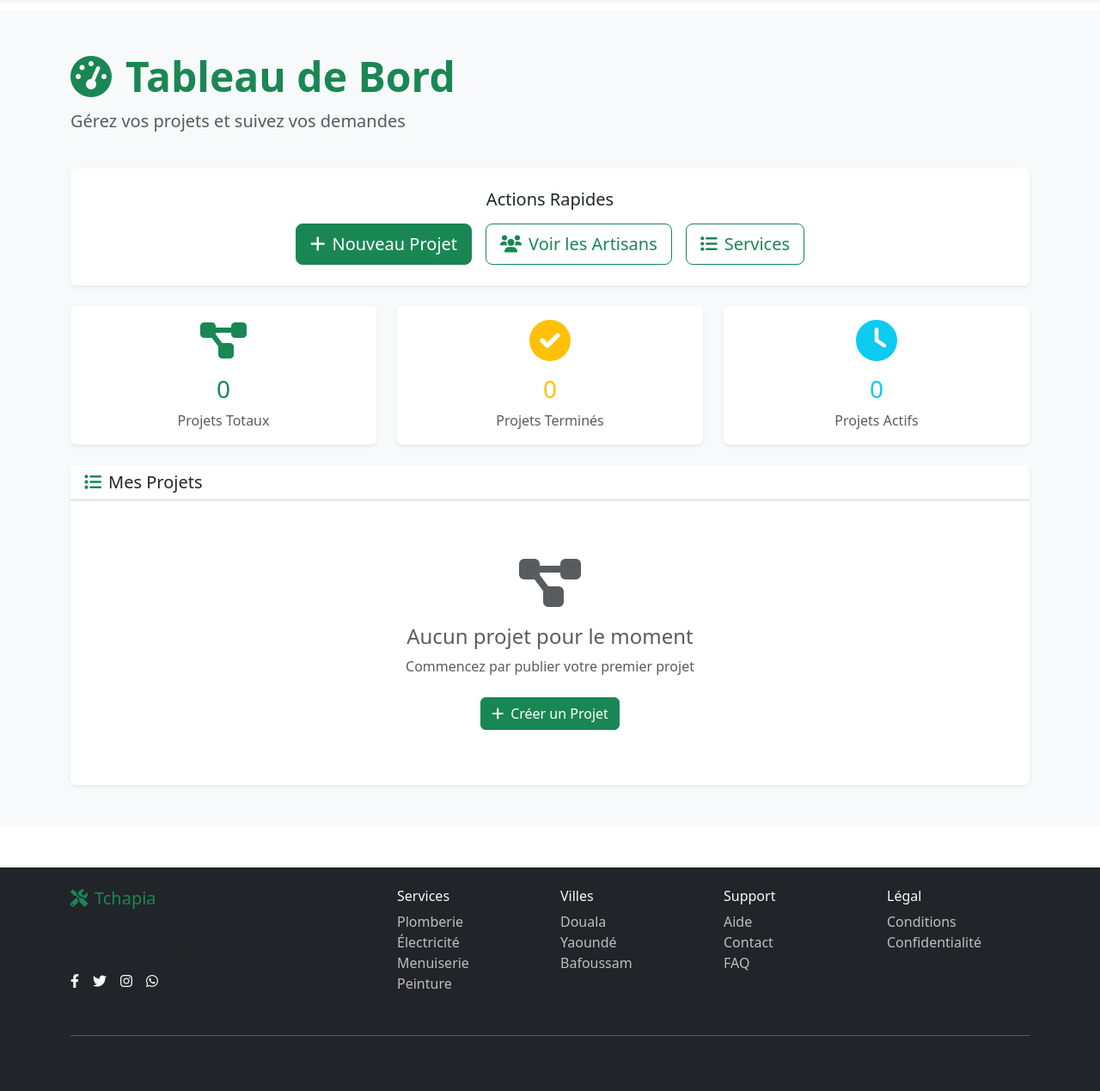
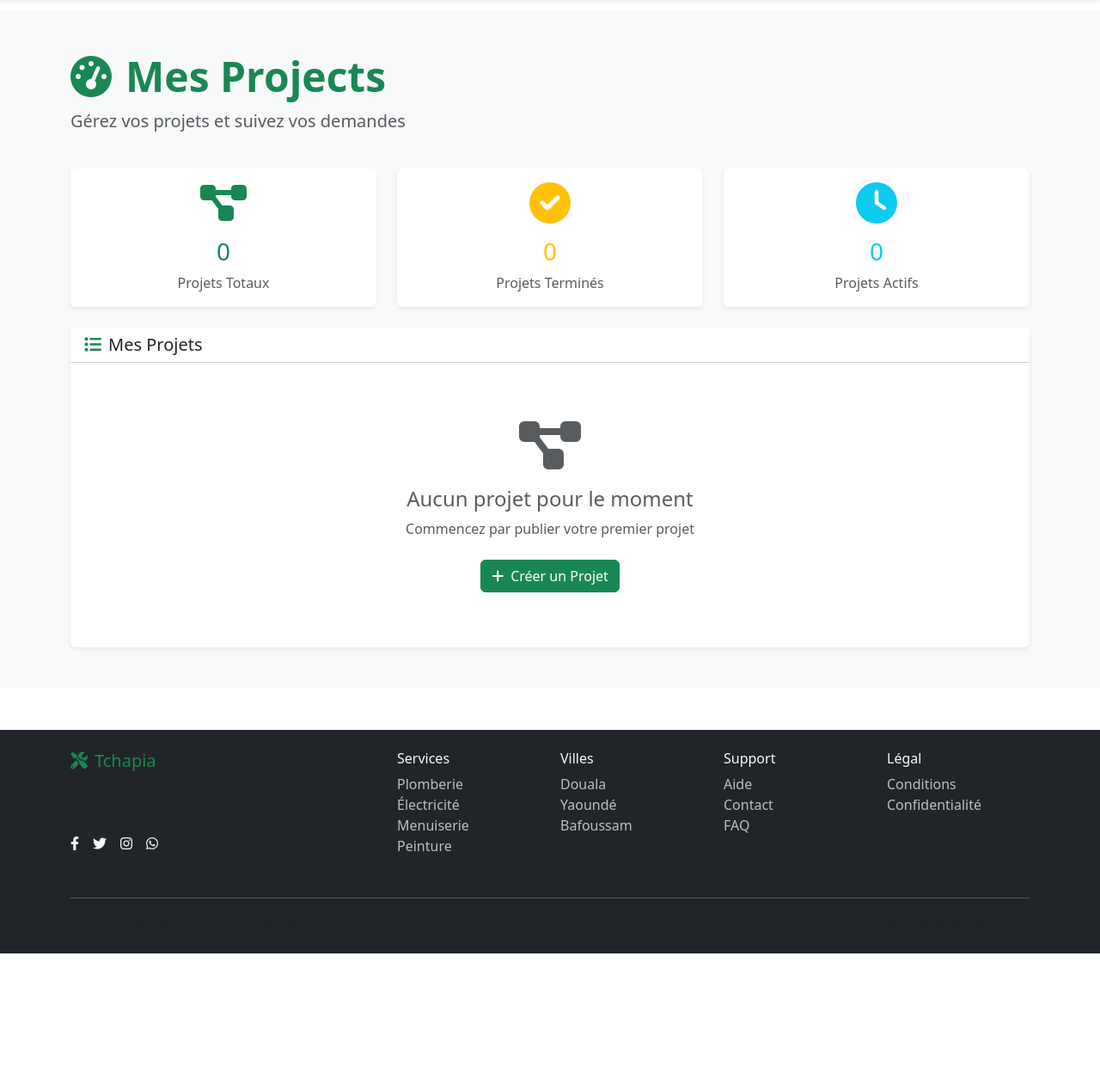
Before and after one commit to daryltch45/tchapia.com, a Django app: page /customer/dashboard/ in a window 1280 px wide. Shown: the part 68-1337 px from the top of the page at 86% size. After the commit the page ends 1177 px from the top, so only its background shows below. Run offline with Django 5.2, Linux system fonts and the light colour scheme; a user stored in the database is signed in; data comes from the database, SQL or seed files in the repository; both versions use the stored data as it was after the commit; data that the repository does not hold is empty.

Commit message:
fix: deadline available, when customer edits the project.

```diff
--- a/main.py
+++ /dev/null
@@ -1,6 +0,0 @@
-def main():
-    print("Hello from tchapia!")
-
-
-if __name__ == "__main__":
-    main()
--- a/tchapia/customer/forms.py
+++ b/tchapia/customer/forms.py
@@ -52,7 +52,7 @@ class PostProjectForm(forms.ModelForm):
             'deadline': forms.DateInput(attrs={
                 'class': 'form-control',
                 'type': 'date'
-            }),
+            },  format='%Y-%m-%d'),
         }
 
     def __init__(self, *args, **kwargs):
--- a/tchapia/customer/views.py
+++ b/tchapia/customer/views.py
@@ -21,9 +21,11 @@ def post_project_view(request):
                     # Create the project
                     project = form.save(commit=False)
                     project.customer = customer
-                    project.status = 'published'  # Auto-publish
+                    project.status = 'published'
 
-                    # Handle optional budget fields (temporary fix until migration)
+
+
+                    # Handle optional budget fields
                     if not project.budget_min:
                         project.budget_min = 0
                     if not project.budget_max:
@@ -120,7 +122,7 @@ def project_edit_view(request, project_id):
                     # Update the project
                     updated_project = form.save(commit=False)
 
-                    # Handle optional budget fields (same fix as before)
+                    # Handle optional budget fields
                     if not updated_project.budget_min:
                         updated_project.budget_min = 0
                     if not updated_project.budget_max:
@@ -166,6 +168,8 @@ def project_edit_view(request, project_id):
         # Pre-populate form with existing project data
         form = PostProjectForm(instance=project)
 
+        print(f"################# {project.deadline} ###############")
+
     context = {
         'form': form,
         'project': project,
--- a/tchapia/templates/customer/dashboard.html
+++ b/tchapia/templates/customer/dashboard.html
@@ -7,31 +7,9 @@
         <div class="row mb-4">
             <div class="col-12">
                 <h1 class="display-5 fw-bold text-success mb-2">
-                    <i class="fas fa-tachometer-alt me-3"></i>Tableau de Bord
+                    <i class="fas fa-tachometer-alt me-3"></i>Mes Projects
                 </h1>
                 <p class="lead text-muted">Gérez vos projets et suivez vos demandes</p>
-            </div>
-        </div>
-
-        <!-- Quick Actions -->
-        <div class="row mb-4">
-            <div class="col-12">
-                <div class="card border-0 shadow-sm">
-                    <div class="card-body text-center p-4">
-                        <h5 class="card-title mb-3">Actions Rapides</h5>
-                        <div class="d-flex justify-content-center gap-3 flex-wrap">
-                            <a href="{% url 'customer:post_project' %}" class="btn btn-success btn-lg">
-                                <i class="fas fa-plus me-2"></i>Nouveau Projet
-                            </a>
-                            <a href="{% url 'base:handymen_list' %}" class="btn btn-outline-success btn-lg">
-                                <i class="fas fa-users me-2"></i>Voir les Artisans
-                            </a>
-                            <a href="{% url 'base:services_list' %}" class="btn btn-outline-success btn-lg">
-                                <i class="fas fa-list me-2"></i>Services
-                            </a>
-                        </div>
-                    </div>
-                </div>
             </div>
         </div>
 
--- a/tchapia/templates/partials/base.html
+++ b/tchapia/templates/partials/base.html
@@ -130,7 +130,7 @@
               {% elif user.user_type == 'client' %}
               <li class="nav-item">
                 <a class="nav-link" href="{% url 'customer:dashboard' %}" id="nav-tableau">
-                  <i class="fas fa-tachometer-alt me-1"></i>Tableau de Bord
+                  <i class="fas fa-tachometer-alt me-1"></i>Mes Projects
                 </a>
               </li>
               <li class="nav-item">
@@ -222,6 +222,7 @@
                 {% endif %}
               </ul>
             </li>
+            <!-- Dropdown NavBar -->
             <li class="nav-item dropdown">
               <a
                 class="nav-link dropdown-toggle"
@@ -232,30 +233,32 @@
                 <i class="fas fa-user-circle me-1"></i>{{ request.user.first_name|default:request.user.username }}
               </a>
               <ul class="dropdown-menu dropdown-menu-end">
+
+              {% if request.user.user_type == 'artisan' %}
                 <li>
-                  {% if request.user.user_type == 'artisan' %}
                     <a class="dropdown-item" href="{% url 'handyman:profile_edit' %}">
                       <i class="fas fa-user me-2"></i>Mon Profil
                     </a>
-                  {% else %}
-                    <a class="dropdown-item" href="#">
-                      <i class="fas fa-user me-2"></i>Mon Profil
-                    </a>
-                  {% endif %}
-                </li>
-                {% if user.user_type == 'artisan' %}
+                  </li>
                 <li>
                   <a class="dropdown-item" href="{% url 'handyman:projects' %}">
                     <i class="fas fa-tachometer-alt me-2"></i>Tableau de Bord
                   </a>
                 </li>
-                {% elif user.user_type == 'client' %}
+
+                {% else %}
                 <li>
                   <a class="dropdown-item" href="#">
-                    <i class="fas fa-project-diagram me-2"></i>Mes Projets
+                    <i class="fas fa-user me-2"></i>Mon Profil
                   </a>
                 </li>
-                {% endif %}
+              {% endif %}
+
+              <li>
+                <a class="dropdown-item" href="#">
+                    <i class="fas fa-gear me-2"></i>Paramètres
+                </a>
+              </li>
                 <li><hr class="dropdown-divider" /></li>
                 <li>
                   <a class="dropdown-item text-danger" href="{% url 'userauths:logout' %}">
```
Also changed, not shown: tchapia/db.sqlite3.
